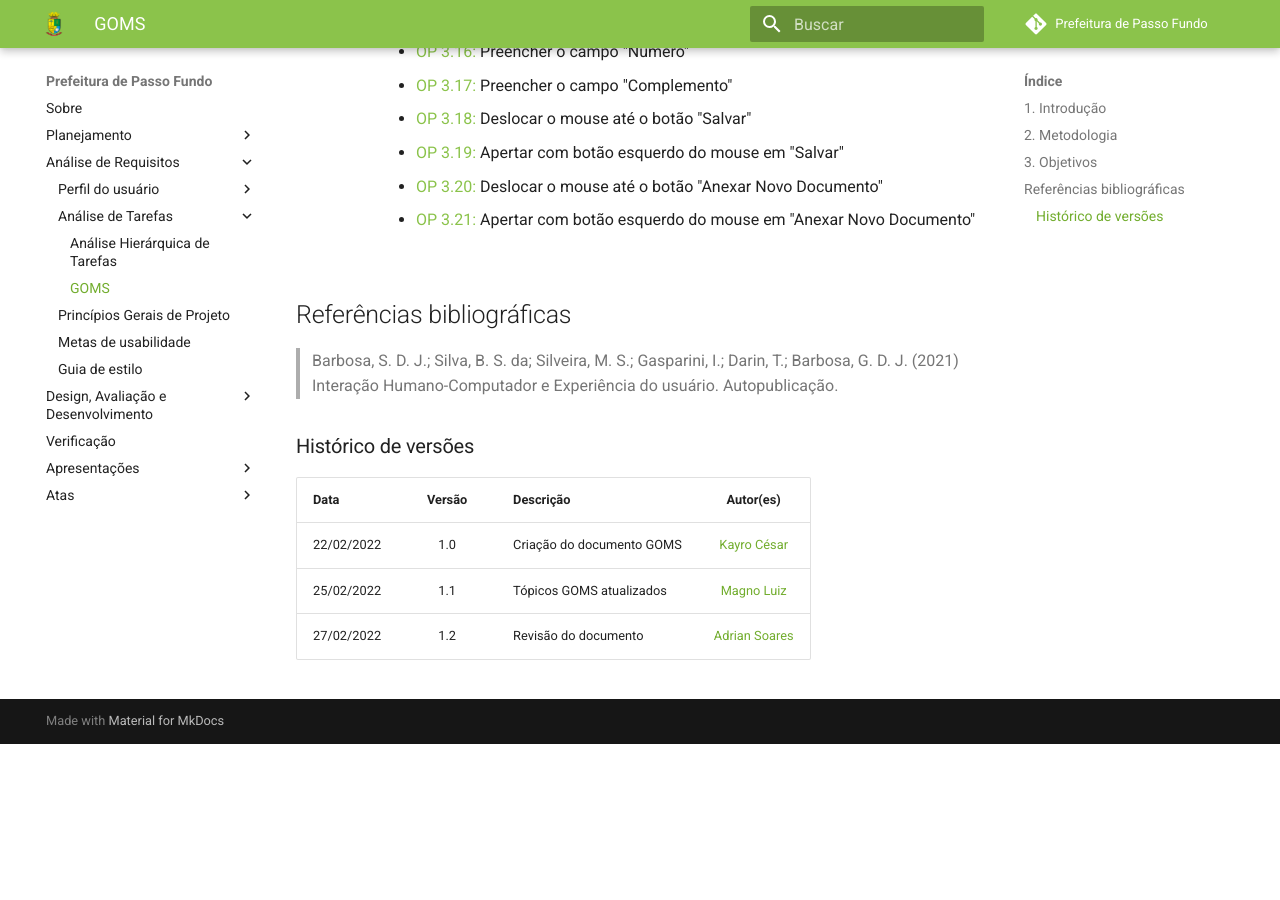
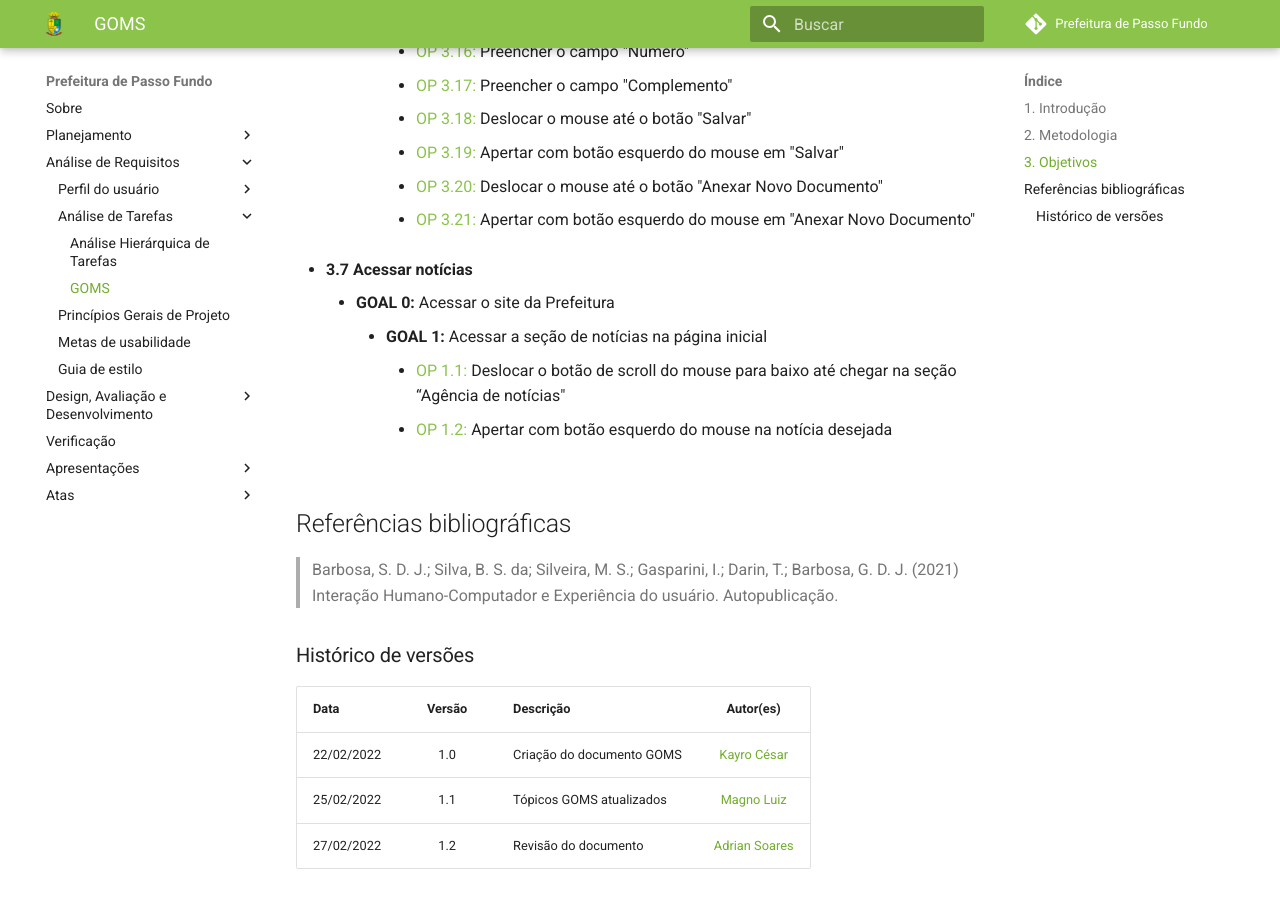
Before and after one commit to Interacao-Humano-Computador/2021.2-Prefeitura-de-Passo-Fundo, an MkDocs documentation site: the page built from docs/AnaliseRequisitos/AnaliseTarefas/goms.md, in a window 1280 px wide and 900 px high, scrolled down 4859 px. Built offline with MkDocs 1.6.1 and Material for MkDocs 9.7.7, drawn with Linux system fonts in a browser that asks for light colours; comment, search, counter and statistics services are not loaded; before the commit the page ends 5603 px from its top, so only the background shows below that.

Commit message:
tarefa de acessar notícias adicionada

```diff
--- a/docs/AnaliseRequisitos/AnaliseTarefas/goms.md
+++ b/docs/AnaliseRequisitos/AnaliseTarefas/goms.md
@@ -192,6 +192,11 @@ O CMN-GOMS é um dos modelos da família GOMS e está relacionado a proposta ori
             Deslocar o mouse até o botão "Anexar Novo Documento"
             - <span style=" color:#8bc34b">OP 3.21:</span>
             Apertar com botão esquerdo do mouse em "Anexar Novo Documento"
+ - <b> 3.7 Acessar notícias </b>
+    - <span><b>GOAL 0:</b></span> Acessar o site da Prefeitura
+        - <span><b>GOAL 1:</b></span> Acessar a seção de notícias na página inicial
+            - <span style=" color:#8bc34b">OP 1.1:</span> Deslocar o botão de scroll do mouse para baixo até chegar na seção “Agência de notícias"
+            - <span style=" color:#8bc34b">OP 1.2:</span> Apertar com botão esquerdo do mouse na notícia desejada
 
 
 
```
